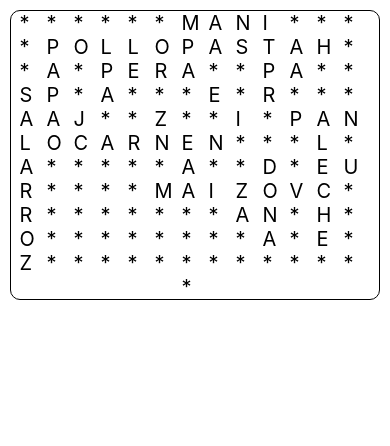
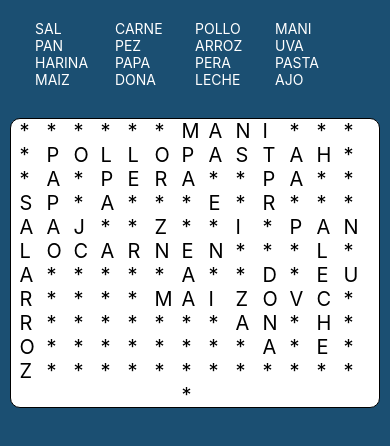
Before and after one commit to Aujemd/Letter-Soup, a React Native app: screen / in a window 390 px wide. Shown: the top 446 px of the page. Built offline with nearby package versions, Linux system fonts and the light colour scheme.

Commit message:
Label de las palabras principales creado sin ser responsive a niveles

```diff
--- /dev/null
+++ b/src/screens/soup/components/wordsLabel.js
@@ -0,0 +1,30 @@
+import React from 'react'
+import {Text, StyleSheet, View , TouchableOpacity} from 'react-native'
+
+const WordsLabel = props => {
+    const {words} = props
+    return(
+        <View style = {Styles.container}>
+            {words.map((word, key) => <TouchableOpacity style = {Styles.letterContainer}><Text style={Styles.letter}>{word}</Text></TouchableOpacity>)}
+        </View>
+    )
+}
+
+const Styles = StyleSheet.create({
+    letter: {
+        color : 'white',
+
+    },
+    container: {
+        flexDirection: 'row',
+        flexWrap: 'wrap',
+        margin: 20,
+        justifyContent: 'center',
+        alignItems: 'center'
+    },
+    letterContainer: {
+        width: 80,
+    }
+})
+
+export default WordsLabel;
--- a/src/screens/soup/containers/soup.js
+++ b/src/screens/soup/containers/soup.js
@@ -1,15 +1,26 @@
 import React, { Component } from 'react'
-import {View} from 'react-native'
+import {View , StyleSheet} from 'react-native'
 import Board from '../components/board'
+import WordsLabel from '../components/wordsLabel'
 
 class Soup extends Component {
 
     render(){
         return(
-            <Board></Board>
+            <View style = {Styles.container}>
+                <WordsLabel words = {['SAL', 'CARNE', 'POLLO', 'MANI', 'PAN', 'PEZ', 'ARROZ', 'UVA' , 'HARINA', 'PAPA', 'PERA', 'PASTA', 'MAIZ', 'DONA', 'LECHE', 'AJO']}/>
+                <Board></Board>
+            </View>
         )
     }
 
 }
 
+const Styles = StyleSheet.create({
+    container: {
+        flex: 1,
+        backgroundColor : '#1B4F72'
+    }
+})
+
 export default Soup;
```
